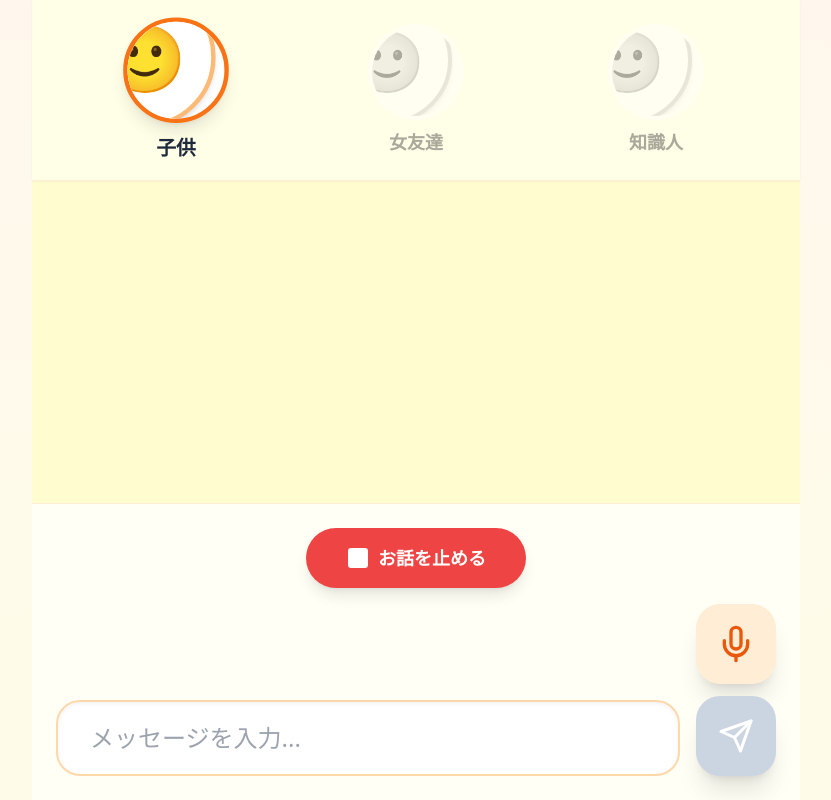
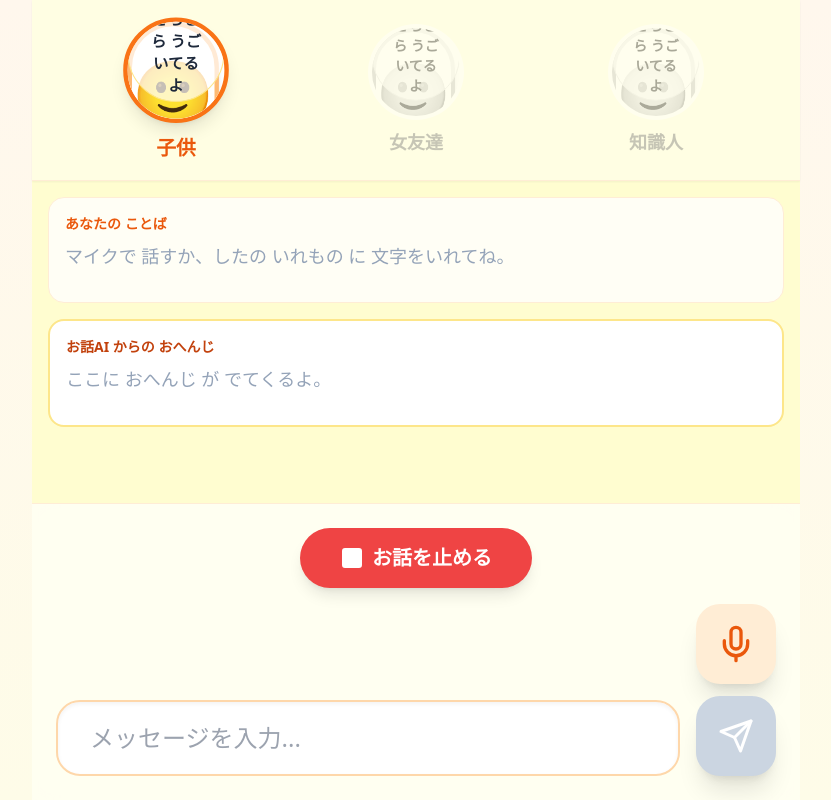
Before and after one commit to o3qk/ohanashi-ai, a Next.js app: page / in a window 1280 px wide. Shown: the whole page, without its empty margins (224-1055 px from the left). Built offline with nearby package versions, Linux system fonts and the light colour scheme.

Commit message:
fix api version

```diff
--- a/app/page.tsx
+++ b/app/page.tsx
@@ -3,9 +3,10 @@
 import React, { useState, useEffect, useRef } from 'react';
 import { Send, Mic, MicOff, Square } from 'lucide-react';
 
-// 元の動作を維持するためのインポート（絶対に変えない部分）
+// 【絶対に変えない】kさんのプロジェクトで動いている既存のパーツと仕組み
 import { createVoicePlayer } from '@/utils/voicevoxClient';
 import { CharacterAvatar } from '@/components/CharacterAvatar';
+import { ConversationPanel } from '@/components/ConversationPanel';
 import { ListeningVisualizer } from '@/components/ListeningVisualizer';
 
 export default function Home() {
@@ -14,13 +15,13 @@ export default function Home() {
   const [isTyping, setIsTyping] = useState(false);
   const [isListening, setIsListening] = useState(false);
 
-  // キャラクター選択状態
+  // 3人のキャラクター（声）の選択状態
   const [selectedSpeaker, setSelectedSpeaker] = useState(2);
 
   const scrollRef = useRef<HTMLDivElement>(null);
   const voicePlayerRef = useRef<any>(null);
 
-  // 音声・チャットのロジック（変えていない部分）
+  // 【絶対に変えない】音声とチャットの成功ロジック
   useEffect(() => {
     voicePlayerRef.current = createVoicePlayer();
   }, []);
@@ -54,6 +55,7 @@ export default function Home() {
       setMessages(prev => [...prev, aiMsg]);
 
       if (voicePlayerRef.current) {
+        // 選択された speakerId で音声を出す
         await voicePlayerRef.current.speak(data.reply, { speed: 1.1, speakerId: selectedSpeaker });
       }
     } catch (error) {
@@ -70,11 +72,11 @@ export default function Home() {
   };
 
   return (
-    // 背景：クリーム色
+    // 指定通り：背景はクリーム色
     <main className="flex h-screen flex-col bg-[#FFFDD0] text-slate-800">
 
       {/* 上：3人の画像選択エリア */}
-      <section className="flex justify-around p-6 bg-white/50 border-b border-orange-100 shadow-sm">
+      <section className="flex justify-around p-6 bg-white/40 border-b border-orange-100 shadow-sm">
         {[
           { id: 2, label: "子供" },
           { id: 14, label: "女友達" },
@@ -82,45 +84,41 @@ export default function Home() {
         ].map((char) => (
           <button
             key={char.id}
+            type="button"
             onClick={() => setSelectedSpeaker(char.id)}
-            className={`flex flex-col items-center transition-all ${selectedSpeaker === char.id ? 'scale-110 opacity-100' : 'opacity-40 grayscale'}`}
+            className={`flex flex-col items-center transition-all ${selectedSpeaker === char.id ? 'scale-110' : 'opacity-40 grayscale'}`}
           >
-            <div className={`w-24 h-24 rounded-full mb-2 border-4 ${selectedSpeaker === char.id ? 'border-orange-500 shadow-lg' : 'border-transparent'} overflow-hidden bg-white flex items-center justify-center`}>
-              {/* kさんの元の CharacterAvatar をそのまま配置（Propsエラーを防ぐため引数なし） */}
+            <div className={`w-24 h-24 rounded-full mb-2 border-4 ${selectedSpeaker === char.id ? 'border-orange-500 shadow-lg' : 'border-transparent'} overflow-hidden bg-white`}>
+              {/* 元のコンポーネントをそのまま使用（型エラー回避のため引数なし） */}
               <CharacterAvatar />
             </div>
-            <span className="font-bold text-lg">{char.label}</span>
+            <span className={`font-bold text-lg ${selectedSpeaker === char.id ? 'text-orange-600' : 'text-slate-500'}`}>
+              {char.label}
+            </span>
           </button>
         ))}
       </section>
 
-      {/* 中：入力・返答履歴（チャット欄） */}
-      <div ref={scrollRef} className="flex-1 overflow-y-auto p-4 space-y-4">
-        {messages.map((msg, i) => (
-          <div key={i} className={`flex ${msg.role === 'user' ? 'justify-end' : 'justify-start'}`}>
-            <div className={`max-w-[85%] rounded-3xl px-6 py-3 text-xl shadow-md ${
-              msg.role === 'user' ? 'bg-orange-500 text-white' : 'bg-white border border-orange-100'
-            }`}>
-              {msg.content}
-            </div>
-          </div>
-        ))}
+      {/* 中：入力・返答履歴（ConversationPanelを使用） */}
+      <div ref={scrollRef} className="flex-1 overflow-y-auto p-4">
+        <ConversationPanel messages={messages} />
         {isTyping && (
-          <div className="flex justify-start">
-            <div className="bg-white/80 px-4 py-2 rounded-full text-sm animate-pulse">考え中...</div>
+          <div className="flex justify-start mt-4">
+            <div className="bg-white/80 px-4 py-2 rounded-full text-sm animate-pulse">お返事考え中...</div>
           </div>
         )}
       </div>
 
-      {/* 下：操作エリア */}
-      <footer className="p-6 bg-white/80 backdrop-blur-md border-t border-orange-100">
+      {/* 下：操作エリア（全体的に大きめ） */}
+      <footer className="p-6 bg-white/70 backdrop-blur-md border-t border-orange-100">
         <div className="max-w-4xl mx-auto space-y-4">
 
-          {/* 文字入力欄の上に停止ボタン */}
+          {/* 指定通り：文字入力欄の上に返答の停止ボタン */}
           <div className="flex justify-center">
             <button
+              type="button"
               onClick={stopSpeaking}
-              className="flex items-center gap-2 bg-red-500 text-white px-10 py-4 rounded-full font-bold text-lg hover:bg-red-600 transition-all shadow-lg active:scale-95"
+              className="flex items-center gap-2 bg-red-500 text-white px-10 py-4 rounded-full font-bold text-xl hover:bg-red-600 transition-all shadow-lg active:scale-95"
             >
               <Square size={24} fill="currentColor" />
               お話を止める
@@ -128,9 +126,13 @@ export default function Home() {
           </div>
 
           <div className="flex gap-4 items-end">
-            {/* 文字入力欄（大きめ） */}
+            {/* 下：文字入力欄 */}
             <div className="flex-1 relative">
-              {isListening && <div className="absolute -top-16 left-0 right-0 flex justify-center"><ListeningVisualizer /></div>}
+              {isListening && (
+                <div className="absolute -top-16 left-0 right-0 flex justify-center">
+                  <ListeningVisualizer />
+                </div>
+              )}
               <input
                 id="chat-input"
                 name="chat-input"
@@ -142,7 +144,7 @@ export default function Home() {
               />
             </div>
 
-            {/* 下右：音声ボタン & 送信ボタン */}
+            {/* 下右：音声（話す）ボタン */}
             <div className="flex flex-col gap-3">
               <button
                 type="button"
@@ -155,9 +157,10 @@ export default function Home() {
               </button>
 
               <button
+                type="button"
                 onClick={() => handleSendMessage(message)}
                 disabled={!message.trim() || isTyping}
-                className="w-20 h-20 bg-orange-600 text-white rounded-3xl flex items-center justify-center shadow-xl disabled:bg-slate-300 transition-transform active:scale-95"
+                className="w-20 h-20 bg-orange-500 text-white rounded-3xl flex items-center justify-center shadow-xl disabled:bg-slate-300 transition-transform active:scale-95"
               >
                 <Send size={36} />
               </button>
```
